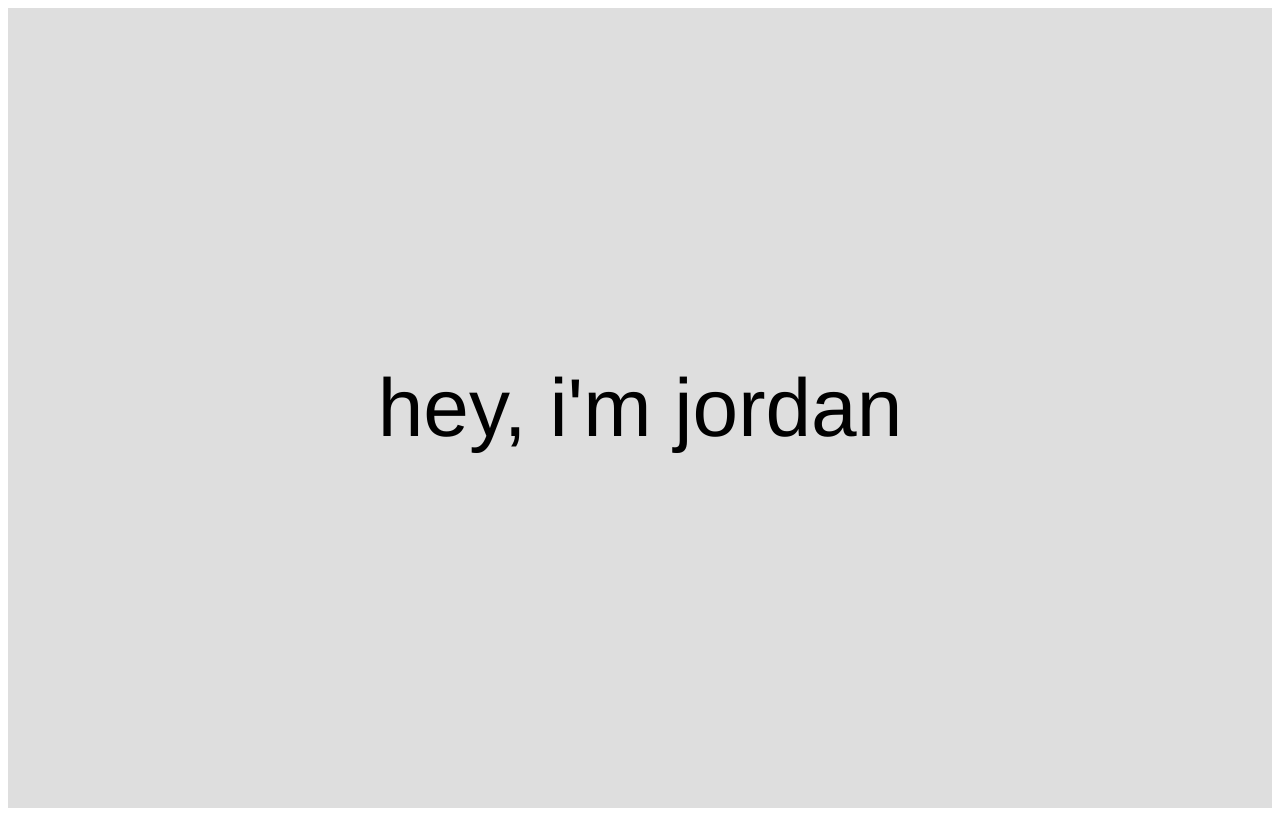
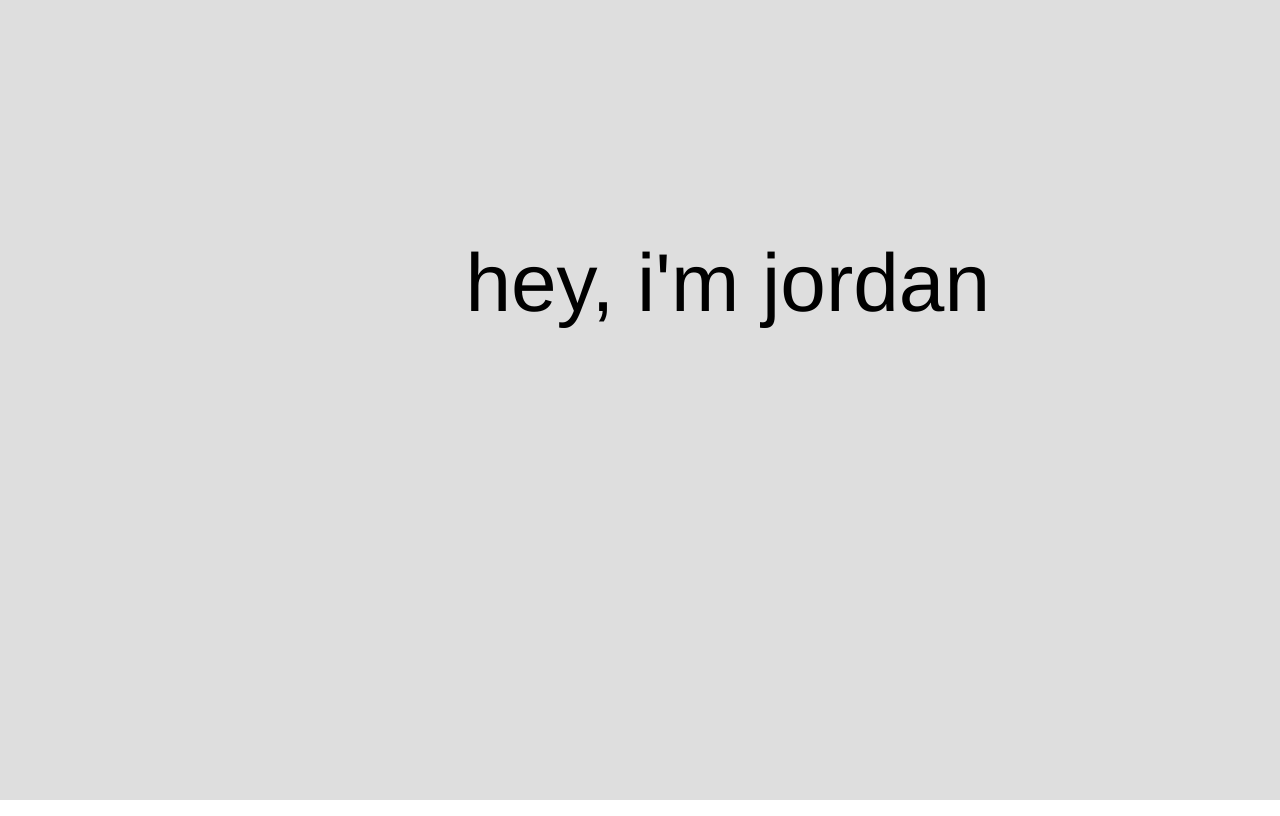
Before and after one commit to scaryGreenDino/me, a React (Create React App) app in the folder me/: page / in a window 1280 px wide. Built offline with nearby package versions, Linux system fonts and the light colour scheme.

Commit message:
More styling

```diff
--- a/me/package.json
+++ b/me/package.json
@@ -35,5 +35,8 @@
       "last 1 firefox version",
       "last 1 safari version"
     ]
+  },
+  "devDependencies": {
+    "eslint-plugin-jest": "^24.3.6"
   }
 }
--- a/me/src/App.css
+++ b/me/src/App.css
@@ -2,13 +2,11 @@
   height: 100%;
   width: 100%;
   overflow: hidden;
+  background-color: #DEDEDE;
+
 
 }
 
-.App-logo {
-  height: 40vmin;
-  pointer-events: none;
-}
 
 @media (prefers-reduced-motion: no-preference) {
   .App-logo {
@@ -17,7 +15,6 @@
 }
 
 .App-header {
-  background-color: #DEDEDE;
   min-height: 100vh;
   display: flex;
   flex-direction: column;
@@ -25,6 +22,9 @@
   justify-content: center;
   font-size: calc(10px + 9vmin);
   color: rgb(0, 0, 0);
+  margin: 0;
+  padding: 0;
+  overflow: hidden;
 }
 
 .App-link {
@@ -33,12 +33,3 @@
 /* #c90000	(201,0,0)
 #fff400	(255,244,0)
 #0004ff	(0,4,255) */
-
-@keyframes App-logo-spin {
-  from {
-    transform: rotate(0deg);
-  }
-  to {
-    transform: rotate(360deg);
-  }
-}
--- a/me/src/App.js
+++ b/me/src/App.js
@@ -4,9 +4,9 @@ import HomePage from './Components/HomePage.jsx'
 function App() {
   return (
     <div className="App">
-      <header className="App-header">
-        <HomePage></HomePage>
-      </header>
+        <div className="wrapper">
+          <HomePage/>
+          </div>
     </div>
   );
 }
--- a/me/src/Components/HomePage.jsx
+++ b/me/src/Components/HomePage.jsx
@@ -1,5 +1,9 @@
 import "../App.css";
 var HomePage = () => {
-  return <div>hey, i'm jordan</div>;
+  return (
+    <div className="center-wrapper">
+      <div className="center-content">hey, i'm jordan</div>
+    </div>
+  );
 };
 export default HomePage;
--- a/me/src/index.css
+++ b/me/src/index.css
@@ -1,6 +1,29 @@
 body { font-family: "Helvetica Neue", Helvetica, Arial, sans-serif; font-size: 64px; font-style: normal; font-variant: normal; font-weight: 200; line-height: 26px;
+  margin: 0;
  }
 code {
   font-family: source-code-pro, Menlo, Monaco, Consolas, 'Courier New',
     monospace;
 }
+.wrapper {
+  display: grid;
+  grid-template-columns: 2fr 5fr 2fr;
+  gap: 10px;
+  grid-template-rows: repeat(3, 1fr);
+  min-height: 100vh;
+  font-size: calc(10px + 9vmin);
+  color: rgb(0, 0, 0);
+  margin: 0;
+  padding: 0;
+}
+.center-wrapper {
+  display: flex;
+  flex-direction: column;
+  grid-column: 2;
+  grid-row: 2;
+  text-align: right;
+}
+.center-content {
+  flex: 1;
+  width: 100%
+}
```
Also changed, not shown: 1 other file (tests, documents, lock files or other folders).
